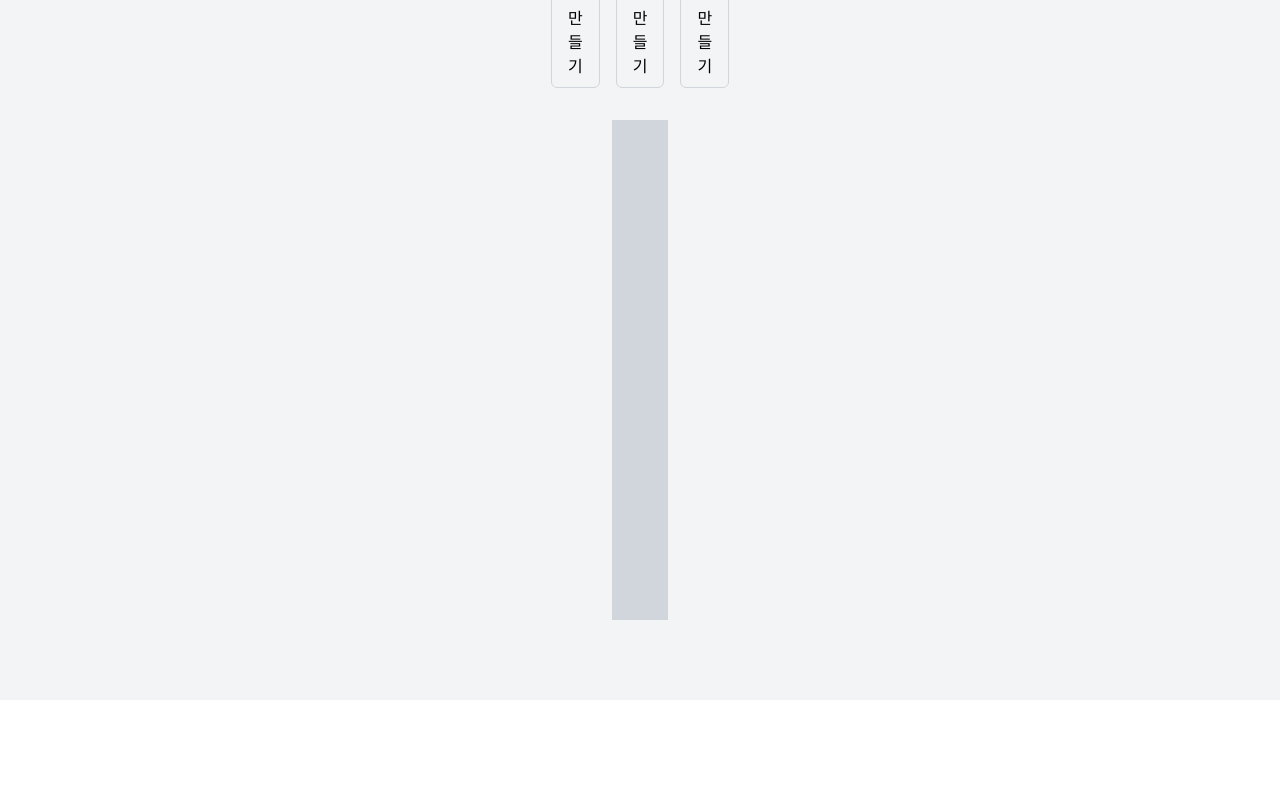
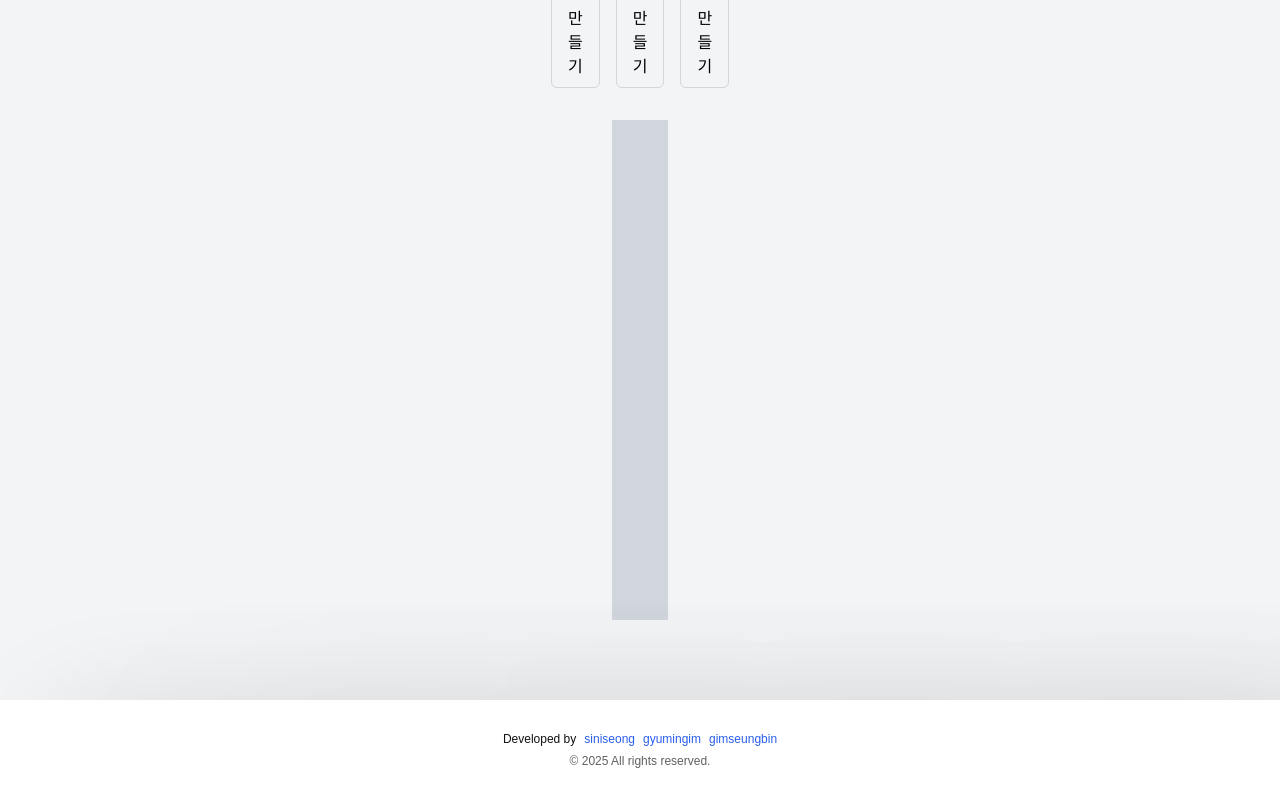
Before and after one commit to airport-pus/Timely-Client, a Next.js app: page / in a window 1280 px wide. Shown: the part 922-1722 px from the top of the page. Before the commit the page ends 1622 px from the top, so only its background shows below. Built offline with nearby package versions, Linux system fonts and the light colour scheme.

Commit message:
chore :: 푸터 임포트 및 푸터 스타일 변경

```diff
--- a/app/footer/footer.tsx
+++ b/app/footer/footer.tsx
@@ -1,19 +1,19 @@
 export default function Footer({ className }: { className?: string }) {
     return (
       <footer
-        className={`h-[89px] bg-white w-full relative ${className || ""} md:h-[100px] lg:h-[120px]`}
+        className={`h-[70px] bg-white w-full relative ${className || ""} md:h-[80px] lg:h-[100px]`}
         style={{
           boxShadow: '824px 178px 250px rgba(0, 0, 0, 0.01), 463px 100px 250px rgba(0, 0, 0, 0.05), 206px 44px 211px rgba(0, 0, 0, 0.09), 51px 11px 116px rgba(0, 0, 0, 0.1)'
         }}
       >
         <div className="max-w-[1280px] mx-auto h-full flex flex-col items-center justify-center">
-          <div className="flex items-center gap-2 text-[14px] text-black100">
+          <div className="flex items-center gap-2 text-[12px] text-[#111111]">
             <span>Developed by</span>
-            <a href="https://github.com/siniseong" target="_blank" rel="noopener noreferrer" className="text-blue500 hover:underline">siniseong</a>
-            <a href="https://github.com/gyumingim" target="_blank" rel="noopener noreferrer" className="text-blue500 hover:underline">gyumingim</a>
-            <a href="https://github.com/GSB0203" target="_blank" rel="noopener noreferrer" className="text-blue500 hover:underline">gimseungbin</a>
+            <a href="https://github.com/siniseong" target="_blank" rel="noopener noreferrer" className="text-[#2A5FEC] hover:underline">siniseong</a>
+            <a href="https://github.com/gyumingim" target="_blank" rel="noopener noreferrer" className="text-[#2A5FEC] hover:underline">gyumingim</a>
+            <a href="https://github.com/GSB0203" target="_blank" rel="noopener noreferrer" className="text-[#2A5FEC] hover:underline">gimseungbin</a>
           </div>
-          <div className="text-[14px] text-gray600 mt-1">
+          <div className="text-[12px] text-[#606060] mt-1">
             © 2025 All rights reserved.
           </div>
         </div>
--- a/app/page.tsx
+++ b/app/page.tsx
@@ -1,4 +1,6 @@
 'use client';
+
+import Footer from './footer/footer';
 
 export default function Home() {
   return (
@@ -35,6 +37,7 @@ export default function Home() {
 
         <div className="w-full h-[500px] bg-gray-300 mt-8" />
       </div>
+      <Footer />
     </div>
   );
 }
```
